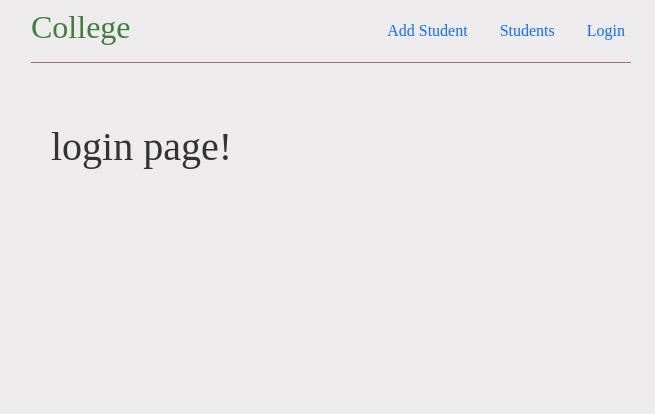
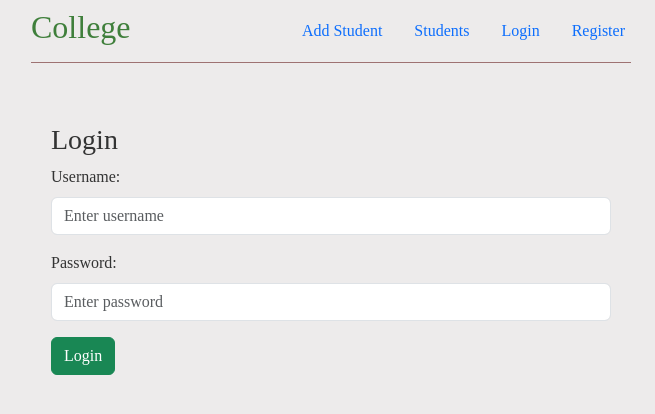
Before and after one commit to rianna03/react-1, a React (Create React App) app: page /login in a window 1280 px wide. Shown: the top 414 px of the page, without its empty margins (309-964 px from the left). Built offline with nearby package versions, Linux system fonts and the light colour scheme.

Commit message:
changes reverted

```diff
--- a/src/App.js
+++ b/src/App.js
@@ -8,6 +8,7 @@ import Navbar from './components/Navbar';
 import Login from './components/Login';
 import AllStudents from './components/AllStudents.js';
 import EditStudent from './components/EditStudent.js';
+import Register from './components/Register.js';
 
 
 function App() {
@@ -21,6 +22,10 @@ function App() {
 
          <Route path="/login">
           <Login></Login>
+         </Route>
+
+         <Route path="/register">
+          <Register></Register>
          </Route>
 
          <Route path="/addStudent">
--- a/src/components/AllStudents.js
+++ b/src/components/AllStudents.js
@@ -1,17 +1,19 @@
 import React, { useEffect, useState } from "react";
 import axios from "axios";
 import { Link } from "react-router-dom";
-import { Dropdown, Button } from "react-bootstrap";
+import { Dropdown, Button, DropdownItem } from "react-bootstrap";
 import { useParams } from "react-router-dom";
+// import { useHistory } from "react-router-dom";
 
 const AllStudents = () => {
-    const { id } = useParams();
+    const { _id } = useParams();
     const [data, setRecords] = useState([]);
     const [loading, setLoading] = useState(true);
     const [error, setError] = useState(null);
+    // const history = useHistory();
 
     useEffect(() => {
-        axios.get('http://localhost:4000/students')
+        axios.get('http://localhost:4000/allStudents')
             .then(res => {
                 console.log('Full API response:', res);
                 console.log('Response data:', res.data);
@@ -33,18 +35,18 @@ const AllStudents = () => {
     }, []);
 
     // Delete functionality
-    const handleDelete = (_id) => {
-
-        if (window.confirm('Are you sure you want to delete this student?')) {
-            axios.delete(`http://localhost:4000/deleteStudent/${_id}`)
-                .then(() => {
-                    const updatedData = data.filter(student => student._id !== id);
-                    setRecords(updatedData);
-                    console.log('student deleted')
-                })
-                .catch(err => {
-                    console.log('There was an error deleting the student!', err);
-                });
+    const handleDelete = (_id)=> {
+        if (window.confirm('Are you sure you want to delete this student')) {
+            axios.delete(`http://localhost:5000/api/Student/deleteStudent/${_id}`)
+            .then(()=> {
+                const updatedRecords = data.filter(student => student._id !== _id);
+                setRecords(updatedRecords);
+                console.log('student deleted');
+                // history.push('/students')
+            })
+            .catch(err => {
+                console.log('There was an error while deleting the student', err);
+            })
         }
     };
 
@@ -83,9 +85,9 @@ const AllStudents = () => {
                                             <Link to={`/updateStudent/${d._id}`} className="dropdown-item">
                                                 Edit student
                                             </Link>
-                                            <Dropdown.Item as={Button} onClick={() => handleDelete(d._id)}>
-                                                Delete student
-                                            </Dropdown.Item>
+                                            <DropdownItem as={Button} onClick={()=> handleDelete(d._id)}>
+                                                Delete Student
+                                            </DropdownItem>
                                         </Dropdown.Menu>
                                     </Dropdown>
                                 </td>
--- a/src/components/EditStudent.js
+++ b/src/components/EditStudent.js
@@ -19,18 +19,18 @@ const EditStudent = () => {
     };
 
     useEffect(() => {
-        // if (!_id) {
-        //     console.error("No student ID provided");
-        //     return;
-        // }
+        if (!_id) {
+            console.error("No student ID provided");
+            return;
+        }
 
-        // console.log("Fetching student data for ID:", _id);
+        console.log("Fetching student data for ID:",_id);
 
         axios.get(`http://localhost:4000/getStudent/${_id}`)
             .then(res => {
                 // console.log("Student data fetched:", res.data);
                 setData({
-                    _id: res.data._id,
+                    student_id: res.data.student_id,
                     firstName: res.data.firstName,
                     lastName: res.data.lastName,
                     gender: res.data.gender
@@ -42,7 +42,7 @@ const EditStudent = () => {
     const handleEditStudent = (e) => {
         e.preventDefault();
 
-        axios.patch(`http://localhost:4000/updateStudent/${_id}`, data)
+        axios.patch(`http://localhost:4000/updateStudent/${ _id}`, data)
             .then(res => {
                 toast.success('Student updated successfully', {
                     position: toast.POSITION.TOP_RIGHT,
--- a/src/components/Login.js
+++ b/src/components/Login.js
@@ -1,7 +1,67 @@
+import { toast, ToastContainer } from "react-toastify";
+import { useState } from "react";
+import axios from "axios";
+import { useHistory } from "react-router-dom";
+import { Form, Button } from "react-bootstrap";
+
+
 const Login = () => {
+
+    const history = useHistory();
+    const [credentials, setCredentials] = useState({
+        username:"",
+        password:""
+    });
+
+    const handleChange = (e)=>{
+        setCredentials({...credentials, [e.target.name]: e.target.value })
+    }
+
+    const login = (e)=> {
+        e.preventDefault();
+
+        //sending payload to the console
+        console.log('sending payload', credentials);
+
+        //post method
+        axios.post('http://localhost:4000/auth/login', credentials)
+        .then(res =>{
+            //storing the session
+            sessionStorage.setItem('access_token', res.data.token);
+
+            toast.success('Login Successful',{
+                position:toast.POSITION.TOP_RIGHT,
+                autoclose:3000
+            });
+            history.push('/home');
+        })
+        .catch(err=>{
+            toast.error('Invalid Username or password',{
+                position:toast.POSITION.TOP_RIGHT,
+                autoclose:3000
+            });
+        });
+    }
+
     return(
         <div>
-            <h1> login page! </h1>
+            <h3>Login</h3>
+            <Form onSubmit={login}>
+
+                <Form.Group className="mb-3" controlId="formUsername">
+                    <Form.Label>Username:</Form.Label>
+                    <Form.Control name="username" type="text" onChange={handleChange} placeholder="Enter username" />
+                </Form.Group>
+
+                <Form.Group className="mb-3" controlId="formPassword">
+                    <Form.Label>Password:</Form.Label>
+                    <Form.Control name="password" type="password" onChange={handleChange} placeholder="Enter password" />
+                </Form.Group>
+
+                <Button variant='success' type="submit">Login</Button>
+                <ToastContainer />
+
+            </Form>
         </div>
     );
 }
--- a/src/components/Navbar.js
+++ b/src/components/Navbar.js
@@ -7,6 +7,7 @@ const Navbar = () => {
                 <Link to="/addStudent"> Add Student </Link>
                 <Link to="/students"> Students</Link>
                 <Link to="/login"> Login </Link>
+                <Link to="/register">Register</Link>
 
             </div>
         </nav>
--- /dev/null
+++ b/src/components/Register.js
@@ -0,0 +1,10 @@
+const Register = ()=>{
+
+    return(
+        <div>
+            <h1> This is a register page </h1>
+        </div>
+    );
+}
+
+export default Register;
```
